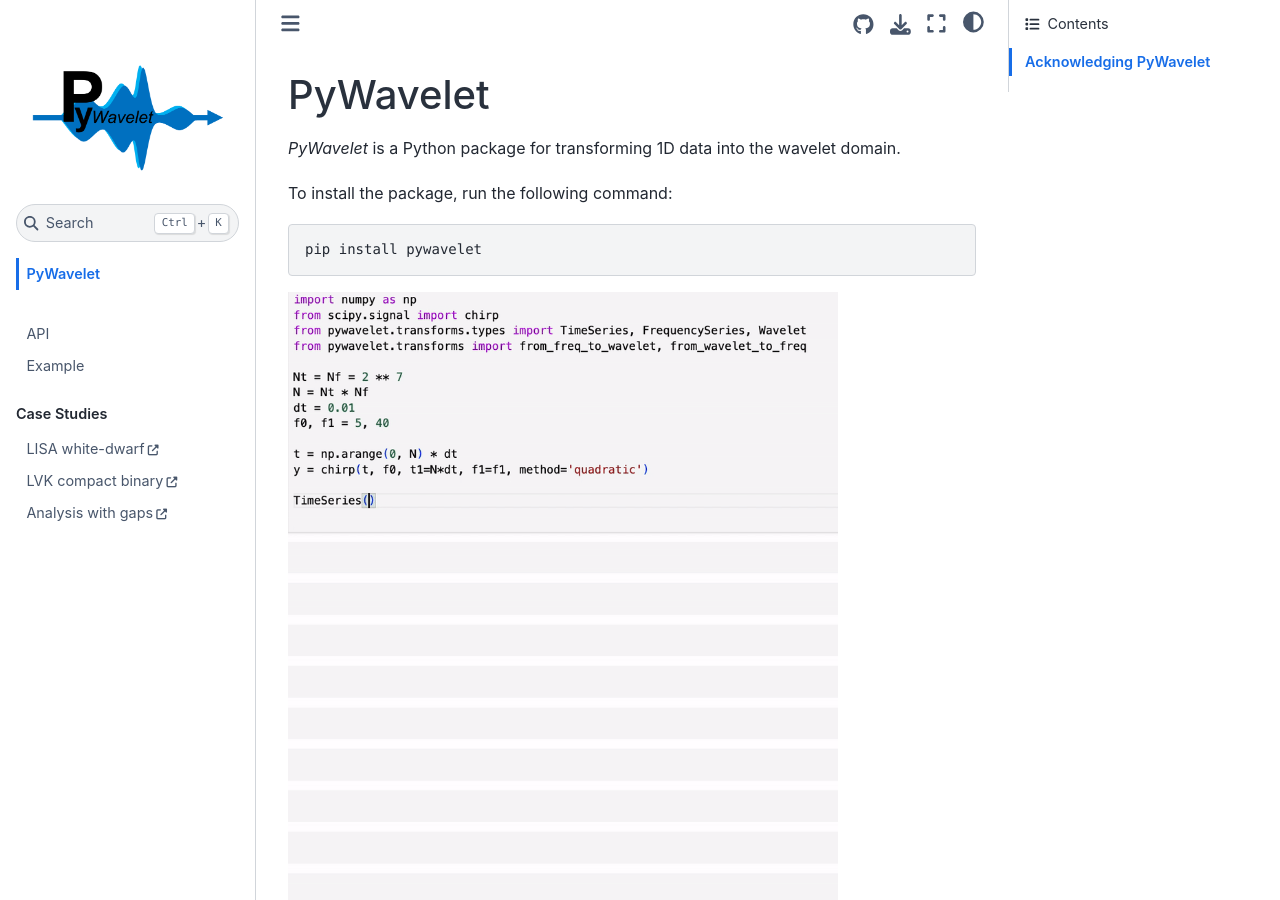
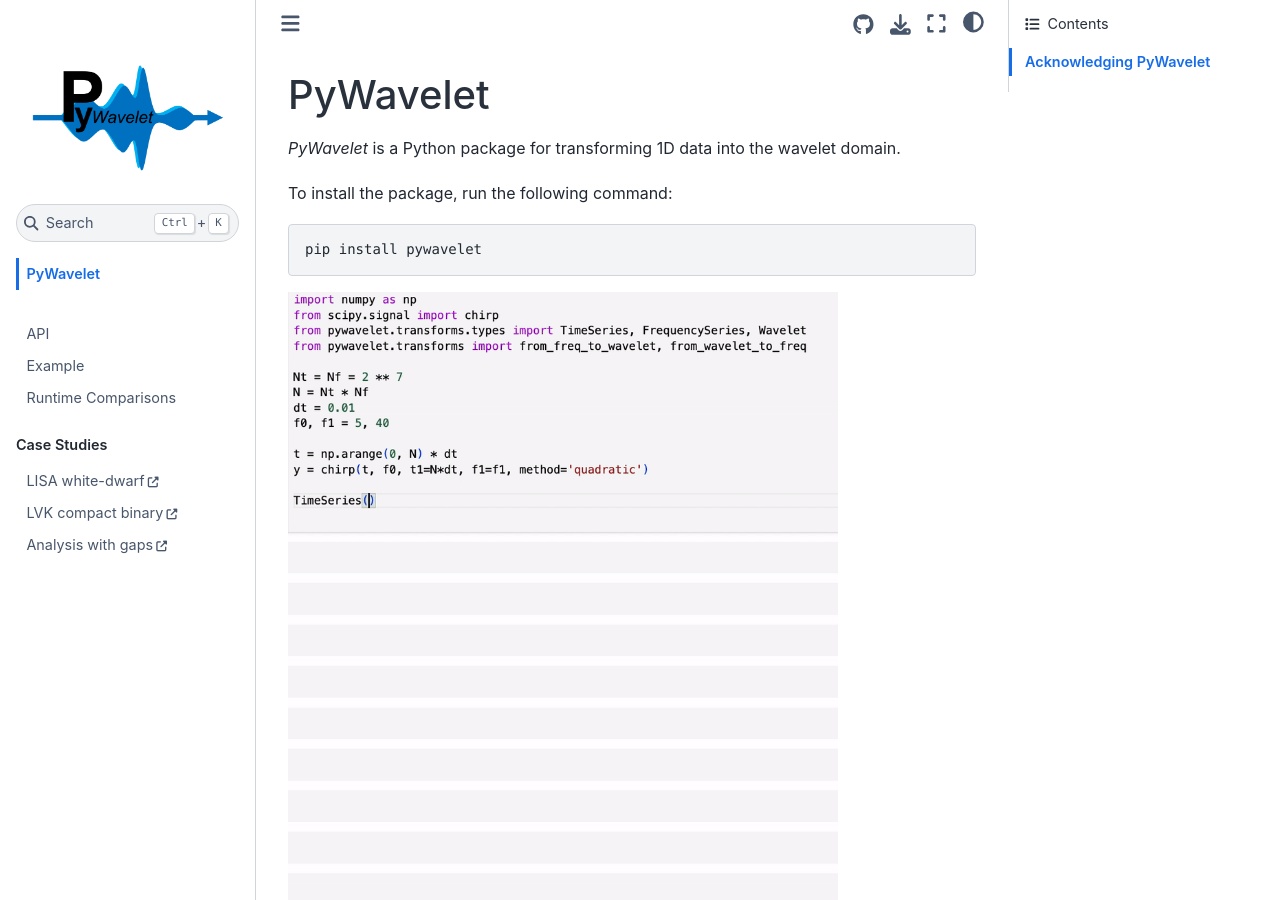
Before and after one commit to pywavelet/pywavelet, a Jupyter Book: the page built from docs/index.rst, in a window 1280 px wide and 900 px high. Built offline with Jupyter Book 1.0.4 settings and Sphinx 7.4.7 and the Sphinx Book theme 1.1.4, drawn with Linux system fonts in a browser that asks for light colours.

Commit message:
add runtimes

```diff
--- a/docs/_toc.yml
+++ b/docs/_toc.yml
@@ -8,6 +8,7 @@ parts:
   chapters:
   - file: api.rst
   - file: example.ipynb
+  - file: runtime.ipynb
 - caption:  Case Studies
   chapters:
   - url: https://www.youtube.com/watch?v=dQw4w9WgXcQ&themeRefresh=1
```
